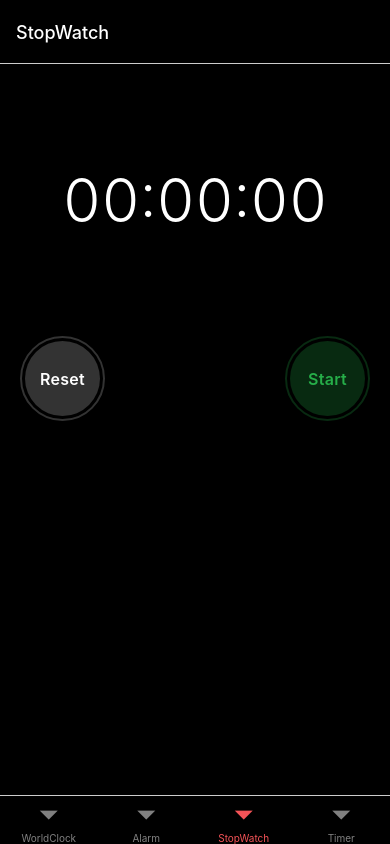
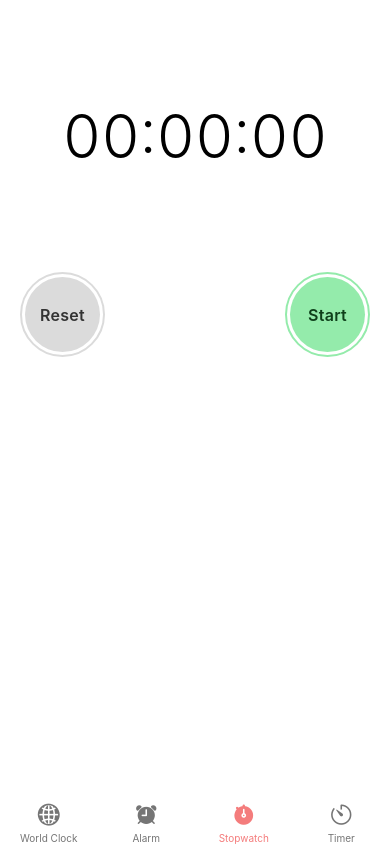
Before and after one commit to ReactNativeSchool/expo-clock-app, a React Native app: screen /StopWatch in a window 390 px wide. Built offline with nearby package versions, Linux system fonts and the light colour scheme.

Commit message:
Bottom tab theming and icons

```diff
--- a/src/constants/Colors.ts
+++ b/src/constants/Colors.ts
@@ -14,6 +14,9 @@ const Themes = {
     background: white,
     border: "#ccc",
 
+    tabBarActive: "#F47C7C",
+    tabBarInactive: "#757575",
+
     btnBg: "#dbdbdb",
     btnText: "#333333",
 
@@ -27,6 +30,9 @@ const Themes = {
     text: white,
     background: black,
     border: "#ccc",
+
+    tabBarActive: "#ff9f06",
+    tabBarInactive: "#757575",
 
     btnBg: "#333333",
     btnText: white,
@@ -43,11 +49,11 @@ export const ReactNavigationLightTheme = {
   ...DefaultTheme,
   colors: {
     ...DefaultTheme.colors,
-    primary: "#e8513c",
+    primary: Themes.light.tabBarActive,
     background: Themes.light.background,
     card: Themes.light.background,
     text: Themes.light.text,
-    border: Themes.light.border,
+    border: "transparent",
   },
 };
 
@@ -55,11 +61,11 @@ export const ReactNavigationDarkTheme = {
   ...DarkTheme,
   colors: {
     ...DarkTheme.colors,
-    primary: "#f45357",
+    primary: Themes.dark.tabBarActive,
     background: Themes.dark.background,
     card: Themes.dark.background,
     text: Themes.dark.text,
-    border: Themes.dark.border,
+    border: "transparent",
   },
 };
 
--- a/src/hooks/useColorScheme.ts
+++ b/src/hooks/useColorScheme.ts
@@ -7,6 +7,6 @@ import {
 // type suggests that it can be null. This will not happen in practice, so this
 // makes it a bit easier to work with.
 export default function useColorScheme(): NonNullable<ColorSchemeName> {
-  return "dark";
+  // return "dark";
   return _useColorScheme() as NonNullable<ColorSchemeName>;
 }
--- a/src/navigation/BottomTabs.tsx
+++ b/src/navigation/BottomTabs.tsx
@@ -1,9 +1,22 @@
 import { createBottomTabNavigator } from "@react-navigation/bottom-tabs";
+import { Ionicons } from "@expo/vector-icons";
 
 import WorldClock from "screens/WorldClock";
 import Alarm from "screens/Alarm";
 import StopWatch from "screens/StopWatch";
 import Timer from "src/screens/Timer";
+
+import { useThemeColor } from "hooks/useThemeColor";
+
+type TabBarIconProps = {
+  color: string;
+  size: number;
+  name: keyof typeof Ionicons.glyphMap;
+};
+
+const TabBarIcon = ({ color, size, name }: TabBarIconProps) => (
+  <Ionicons name={name} size={size} color={color} />
+);
 
 type BottomTabsParamList = {
   WorldClock: undefined;
@@ -15,12 +28,50 @@ type BottomTabsParamList = {
 const Tab = createBottomTabNavigator<BottomTabsParamList>();
 
 const BottomTabs = () => {
+  const tabBarInactiveTintColor = useThemeColor({}, "tabBarInactive");
+  const tabBarActiveTintColor = useThemeColor({}, "tabBarActive");
+
   return (
-    <Tab.Navigator initialRouteName="StopWatch">
-      <Tab.Screen name="WorldClock" component={WorldClock} />
-      <Tab.Screen name="Alarm" component={Alarm} />
-      <Tab.Screen name="StopWatch" component={StopWatch} />
-      <Tab.Screen name="Timer" component={Timer} />
+    <Tab.Navigator
+      initialRouteName="StopWatch"
+      screenOptions={{
+        tabBarInactiveTintColor,
+        tabBarActiveTintColor,
+        headerShown: false,
+      }}
+    >
+      <Tab.Screen
+        name="WorldClock"
+        component={WorldClock}
+        options={{
+          title: "World Clock",
+          tabBarIcon: (props) => <TabBarIcon name="globe" {...props} />,
+        }}
+      />
+      <Tab.Screen
+        name="Alarm"
+        component={Alarm}
+        options={{
+          title: "Alarm",
+          tabBarIcon: (props) => <TabBarIcon name="alarm" {...props} />,
+        }}
+      />
+      <Tab.Screen
+        name="StopWatch"
+        component={StopWatch}
+        options={{
+          title: "Stopwatch",
+          tabBarIcon: (props) => <TabBarIcon name="stopwatch" {...props} />,
+        }}
+      />
+      <Tab.Screen
+        name="Timer"
+        component={Timer}
+        options={{
+          title: "Timer",
+          tabBarIcon: (props) => <TabBarIcon name="timer-outline" {...props} />,
+        }}
+      />
     </Tab.Navigator>
   );
 };
```
